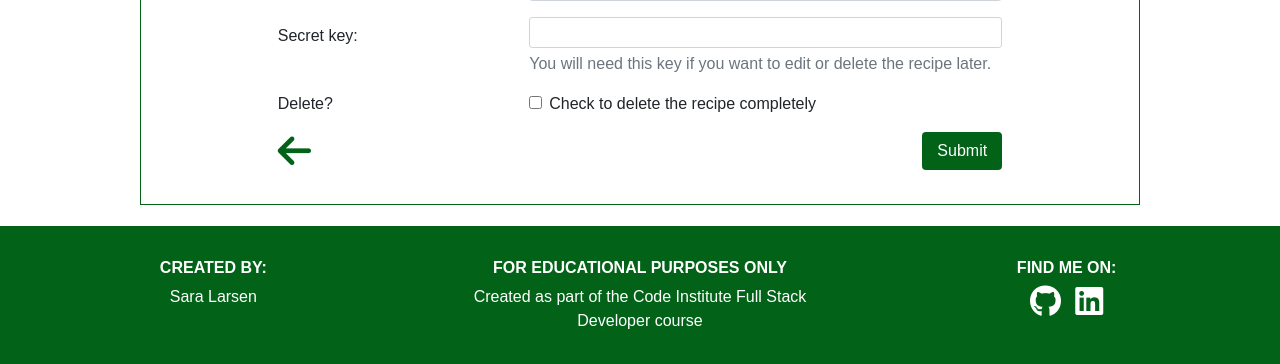
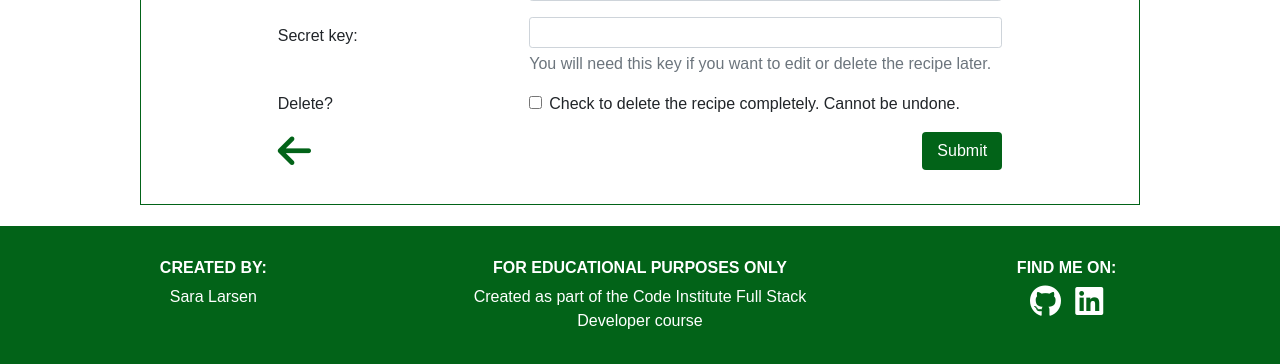
Before and after one commit to Sarani1612/the-veggie-patch, a Flask app: template templates/editrecipe.html in a window 1280 px wide. Shown: the part 696-1060 px from the top of the page. Run offline with Flask 2, Linux system fonts and the light colour scheme; the template is opened without the code that fills it, so the values that code supplies are empty; some libraries are stand-ins or nearby versions; some web fonts are replaced.

Commit message:
added warning to delete checkbox

```diff
--- a/templates/editrecipe.html
+++ b/templates/editrecipe.html
@@ -74,7 +74,7 @@
                 <div class="col-sm-8">
                     <div class="form-check">
                         <input type="checkbox" class="form-check-input"  value="checked" name="delete" id="delete">
-                        <label for="delete" class="form-check-label">Check to delete the recipe completely</label>
+                        <label for="delete" class="form-check-label">Check to delete the recipe completely. Cannot be undone.</label>
                     </div>
                 </div>
             </div>
```
